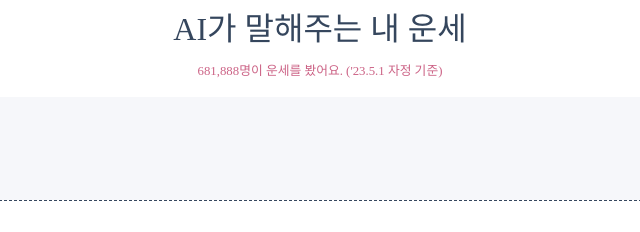
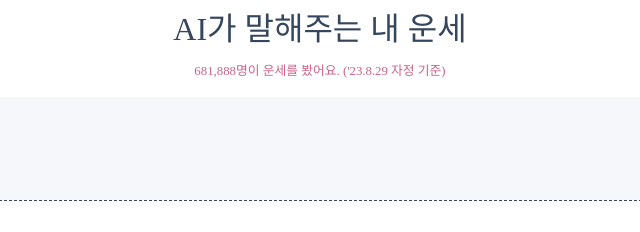
Before and after one commit to jeongwooo/21woonse, a plain HTML site: page index.html in a window 1280 px wide. Shown: the part 204-436 px from the top of the page, 320-960 px from the left. Drawn offline with nearby package versions, Linux system fonts and the light colour scheme; a web font is replaced by a local one.

Commit message:
Update index.html

```diff
--- a/index.html
+++ b/index.html
@@ -93,7 +93,7 @@
                 AI가 말해주는 내 운세
             </h2>
             <h3 class="subtitle_2">
-                681,888명이 운세를 봤어요. ('23.5.1 자정 기준)
+                681,888명이 운세를 봤어요. ('23.8.29 자정 기준)
             </h3>
 
 
```
